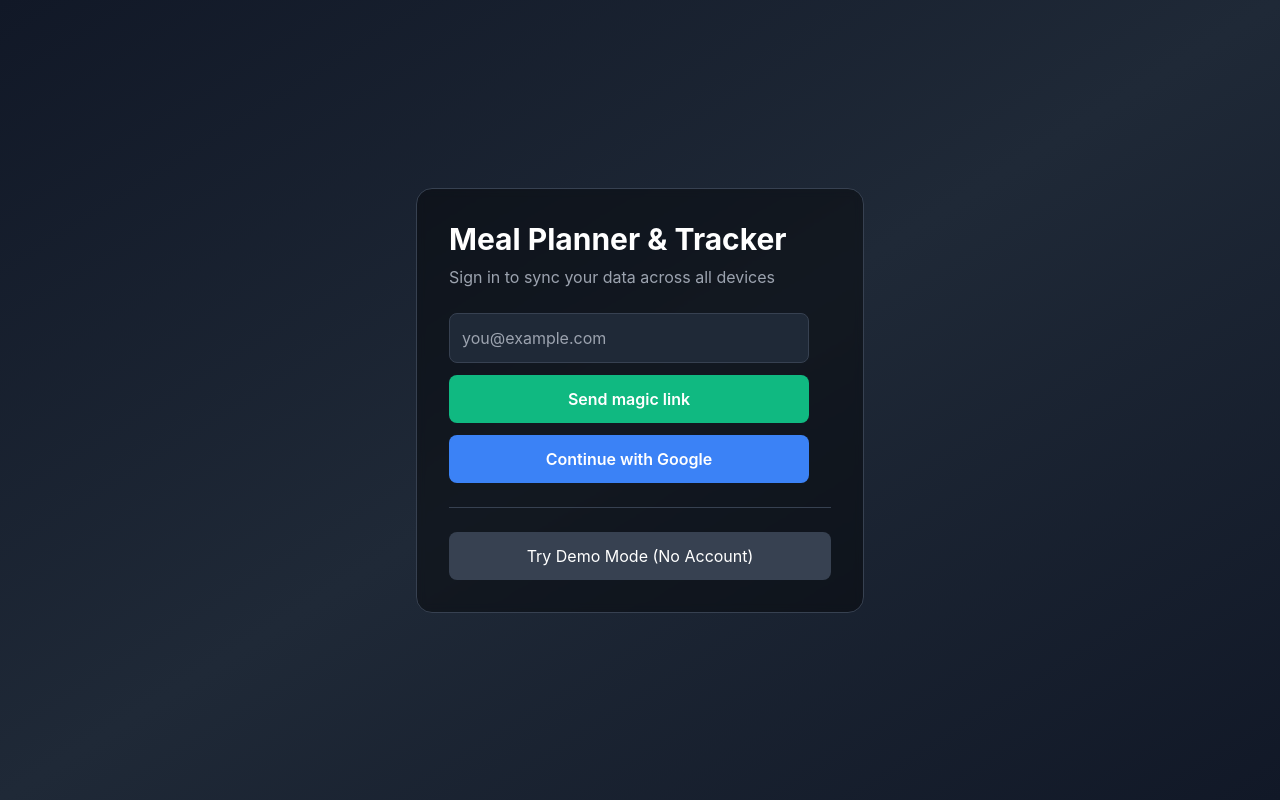
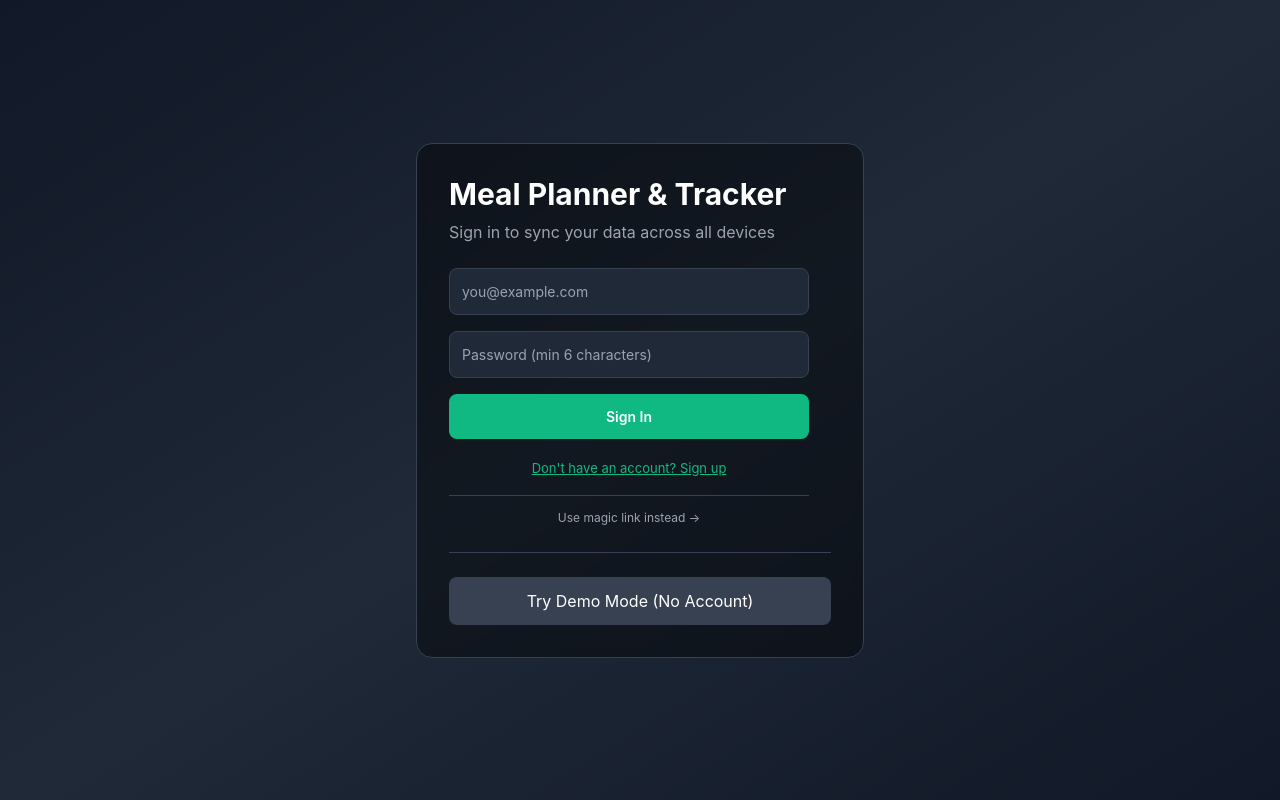
Before and after one commit to CasterlyGit/Meal-Planner, a React (Vite) app: page / in a window 1280 px wide. Built offline with nearby package versions, Linux system fonts and the light colour scheme.

Commit message:
add registration and sign in options

```diff
--- a/src/components/AuthPanel.tsx
+++ b/src/components/AuthPanel.tsx
@@ -3,13 +3,66 @@ import { supabase } from '../lib/supabase'
 
 export default function AuthPanel() {
   const [email, setEmail] = useState('')
+  const [password, setPassword] = useState('')
+  const [isSignUp, setIsSignUp] = useState(false)
   const [status, setStatus] = useState('')
+  const [useMagicLink, setUseMagicLink] = useState(false)
 
-  // ✅ Redirect back to root, not /auth/callback
   const redirectTo = window.location.origin
 
+  async function signInWithPassword() {
+    if (!email || !password) {
+      setStatus('Error: Please enter both email and password')
+      return
+    }
+
+    setStatus('Signing in...')
+    const { error } = await supabase.auth.signInWithPassword({
+      email,
+      password,
+    })
+
+    if (error) {
+      setStatus(`Error: ${error.message}`)
+    } else {
+      setStatus('Success! Loading your data...')
+    }
+  }
+
+  async function signUpWithPassword() {
+    if (!email || !password) {
+      setStatus('Error: Please enter both email and password')
+      return
+    }
+
+    if (password.length < 6) {
+      setStatus('Error: Password must be at least 6 characters')
+      return
+    }
+
+    setStatus('Creating account...')
+    const { error } = await supabase.auth.signUp({
+      email,
+      password,
+      options: {
+        emailRedirectTo: redirectTo,
+      },
+    })
+
+    if (error) {
+      setStatus(`Error: ${error.message}`)
+    } else {
+      setStatus('Success! Check your email to confirm your account.')
+    }
+  }
+
   async function signInWithEmail() {
-    setStatus('Sending magic link…')
+    if (!email) {
+      setStatus('Error: Please enter your email')
+      return
+    }
+
+    setStatus('Sending magic link...')
     const { error } = await supabase.auth.signInWithOtp({
       email,
       options: { emailRedirectTo: redirectTo },
@@ -17,32 +70,54 @@ export default function AuthPanel() {
     setStatus(error ? `Error: ${error.message}` : 'Check your email for a magic link.')
   }
 
-  async function signInWithGoogle() {
-    const { error } = await supabase.auth.signInWithOAuth({
-      provider: 'google',
-      options: { redirectTo },
-    })
-    if (error) setStatus(`Error: ${error.message}`)
+  const handleSubmit = () => {
+    if (useMagicLink) {
+      signInWithEmail()
+    } else if (isSignUp) {
+      signUpWithPassword()
+    } else {
+      signInWithPassword()
+    }
   }
 
   return (
-    <div style={{ display: 'grid', gap: 12, maxWidth: 360 }}>
+    <div style={{ display: 'grid', gap: 16, maxWidth: 360 }}>
       <input
         type="email"
         placeholder="you@example.com"
         value={email}
         onChange={(e) => setEmail(e.target.value)}
-        onKeyDown={(e) => e.key === 'Enter' && signInWithEmail()}
+        onKeyDown={(e) => e.key === 'Enter' && !useMagicLink && password && handleSubmit()}
         style={{
           padding: 12,
           border: '1px solid #374151',
           borderRadius: 8,
           background: '#1f2937',
-          color: 'white'
+          color: 'white',
+          fontSize: 14
         }}
       />
+
+      {!useMagicLink && (
+        <input
+          type="password"
+          placeholder="Password (min 6 characters)"
+          value={password}
+          onChange={(e) => setPassword(e.target.value)}
+          onKeyDown={(e) => e.key === 'Enter' && handleSubmit()}
+          style={{
+            padding: 12,
+            border: '1px solid #374151',
+            borderRadius: 8,
+            background: '#1f2937',
+            color: 'white',
+            fontSize: 14
+          }}
+        />
+      )}
+
       <button
-        onClick={signInWithEmail}
+        onClick={handleSubmit}
         style={{
           padding: 12,
           background: '#10b981',
@@ -50,26 +125,60 @@ export default function AuthPanel() {
           border: 'none',
           borderRadius: 8,
           cursor: 'pointer',
-          fontWeight: 600
+          fontWeight: 600,
+          fontSize: 14
         }}
       >
-        Send magic link
+        {useMagicLink ? 'Send Magic Link' : isSignUp ? 'Create Account' : 'Sign In'}
       </button>
+
+      {!useMagicLink && (
+        <div style={{ textAlign: 'center' }}>
           <button
-        onClick={signInWithGoogle}
+            onClick={() => setIsSignUp(!isSignUp)}
             style={{
-          padding: 12,
-          background: '#3b82f6',
-          color: 'white',
+              background: 'transparent',
               border: 'none',
-          borderRadius: 8,
+              color: '#10b981',
               cursor: 'pointer',
-          fontWeight: 600
+              fontSize: 13,
+              textDecoration: 'underline'
             }}
           >
-        Continue with Google
+            {isSignUp ? 'Already have an account? Sign in' : "Don't have an account? Sign up"}
           </button>
-      {status && <div style={{ color: status.includes('Error') ? '#ef4444' : '#10b981', fontSize: 14 }}>{status}</div>}
+        </div>
+      )}
+
+      <div style={{ textAlign: 'center', paddingTop: 8, borderTop: '1px solid #374151' }}>
+        <button
+          onClick={() => {
+            setUseMagicLink(!useMagicLink)
+            setStatus('')
+          }}
+          style={{
+            background: 'transparent',
+            border: 'none',
+            color: '#9ca3af',
+            cursor: 'pointer',
+            fontSize: 12
+          }}
+        >
+          {useMagicLink ? '← Back to password login' : 'Use magic link instead →'}
+        </button>
+      </div>
+
+      {status && (
+        <div style={{
+          color: status.includes('Error') ? '#ef4444' : '#10b981',
+          fontSize: 13,
+          padding: 12,
+          background: status.includes('Error') ? '#7f1d1d' : '#065f46',
+          borderRadius: 8
+        }}>
+          {status}
+        </div>
+      )}
     </div>
   )
 }
```
Lines whose indentation alone changed are shown as unchanged.
